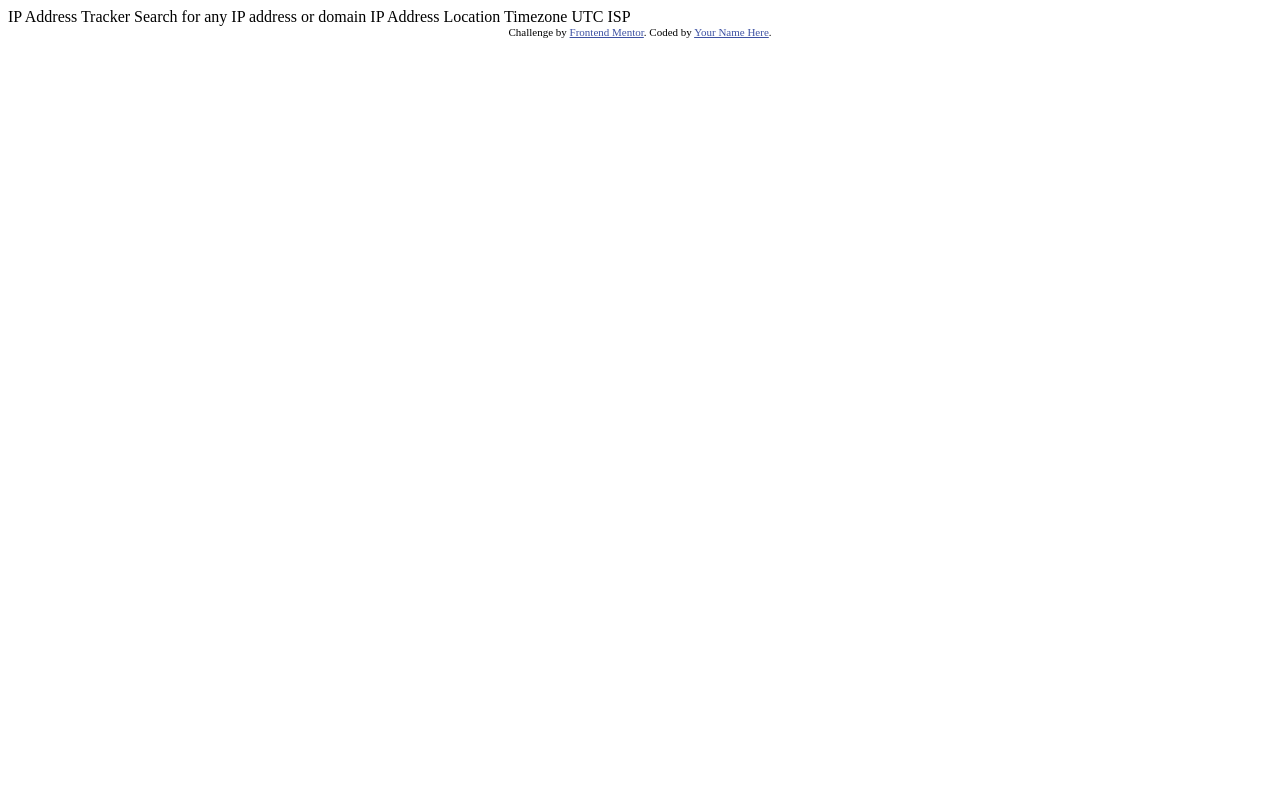
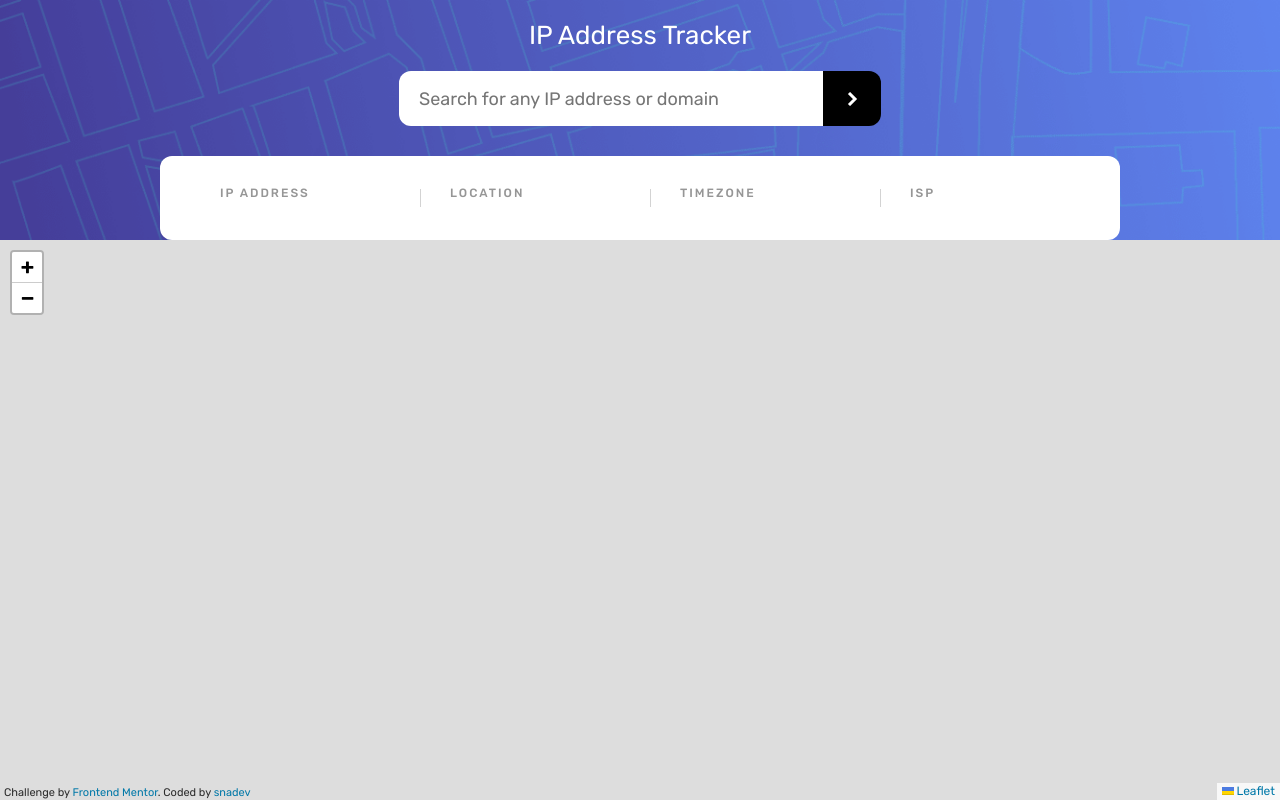
Before and after one commit to SnadeV/ip-address-tracker, a plain HTML site: page index.html in a window 1280 px wide. Drawn offline with nearby package versions, Linux system fonts and the light colour scheme.

Commit message:
Update html and style files

```diff
--- a/index.html
+++ b/index.html
@@ -1,34 +1,117 @@
 <!DOCTYPE html>
 <html lang="en">
 <head>
-  <meta charset="UTF-8">
-  <meta name="viewport" content="width=device-width, initial-scale=1.0"> <!-- displays site properly based on user's device -->
+    <meta charset="UTF-8">
+    <meta name="viewport" content="width=device-width, initial-scale=1.0">
+    <!-- displays site properly based on user's device -->
 
-  <link rel="icon" type="image/png" sizes="32x32" href="./images/favicon-32x32.png">
+    <link rel="icon" type="image/png" sizes="32x32" href="./images/favicon-32x32.png">
 
-  <title>Frontend Mentor | IP Address Tracker</title>
+    <link rel="preconnect" href="https://fonts.gstatic.com">
+    <link href="https://fonts.googleapis.com/css2?family=Rubik:wght@400;500;700&display=swap" rel="stylesheet">
 
-  <!-- Feel free to remove these styles or customise in your own stylesheet 👍 -->
-  <style>
-    .attribution { font-size: 11px; text-align: center; }
-    .attribution a { color: hsl(228, 45%, 44%); }
-  </style>
+    <link rel="stylesheet" href="https://unpkg.com/leaflet@1.7.1/dist/leaflet.css"
+          integrity="sha512-xodZBNTC5n17Xt2atTPuE1HxjVMSvLVW9ocqUKLsCC5CXdbqCmblAshOMAS6/keqq/sMZMZ19scR4PsZChSR7A=="
+          crossorigin=""/>
+    <script src="https://unpkg.com/leaflet@1.7.1/dist/leaflet.js"
+            integrity="sha512-XQoYMqMTK8LvdxXYG3nZ448hOEQiglfqkJs1NOQV44cWnUrBc8PkAOcXy20w0vlaXaVUearIOBhiXZ5V3ynxwA=="
+            crossorigin=""></script>
+    <script src="https://code.jquery.com/jquery-3.2.1.min.js"></script>
+
+    <title>Frontend Mentor | IP Address Tracker</title>
+    <link href="style.css" type="text/css" rel="stylesheet"/>
 </head>
 <body>
+<div class="wrapper">
+    <header>
+        <h1>
+            IP Address Tracker
+        </h1>
 
-  IP Address Tracker
+        <div class="search">
+            <input type="text" id="ip-address-input" name="phone" placeholder="Search for any IP address or domain"><br><br>
+            <button type="submit"></button>
+        </div>
 
-  Search for any IP address or domain
+        <div class="details-card">
+            <ul>
+                <li>
+                    <h2>IP Address</h2>
+                    <span id="ip-address"></span>
+                </li>
+                <li>
+                    <h2>Location</h2>
+                    <span id="address"></span>
+                </li>
+                <li>
+                    <h2>Timezone</h2>
+                    <span id="timezone"></span>
+                </li>
+                <li>
+                    <h2>ISP</h2>
+                    <span id="isp"></span>
+                </li>
+            </ul>
+        </div>
+    </header>
 
-  IP Address
-  Location
-  Timezone
-    UTC <!-- add offset value dynamically using the API -->
-  ISP
+    <div id="leaflet-map"></div>
 
-  <div class="attribution">
-    Challenge by <a href="https://www.frontendmentor.io?ref=challenge" target="_blank">Frontend Mentor</a>.
-    Coded by <a href="#">Your Name Here</a>.
-  </div>
+    <div class="attribution">
+        Challenge by <a href="https://www.frontendmentor.io?ref=challenge" target="_blank">Frontend Mentor</a>.
+        Coded by <a href="#">snadev</a>
+    </div>
+</div>
+<script>
+    const input = document.querySelector("input");
+    const button = document.querySelector("button");
+    const ipify_api_key = "at_jMuJigMwEEN8CxngG0MMMjclzgf4z";
+    const leafletMap = L.map('leaflet-map');
+
+    L.tileLayer('https://api.mapbox.com/styles/v1/{id}/tiles/{z}/{x}/{y}?access_token=pk.eyJ1IjoibWFwYm94IiwiYSI6ImNpejY4NXVycTA2emYycXBndHRqcmZ3N3gifQ.rJcFIG214AriISLbB6B5aw', {
+        maxZoom: 20,
+        id: 'mapbox/streets-v11',
+        tileSize: 512,
+        zoomOffset: -1
+    }).addTo(leafletMap);
+
+    button.addEventListener('click', onSearchButtonClick);
+    input.addEventListener('keypress', function (e) {
+        if (e.key === 'Enter') {
+            onSearchButtonClick();
+        }
+    });
+
+    $.getJSON('https://api.ipify.org?format=jsonp&callback=?', function(data) {
+        input.value = data.ip;
+        loadDataByIP(data.ip);
+    });
+
+    function onSearchButtonClick() {
+        if(input.value) {
+            const ip = input.value;
+            loadDataByIP(ip);
+        }
+    }
+
+    function loadDataByIP(ipAddress) {
+        $(function () {
+            $.ajax({
+                url: "https://geo.ipify.org/api/v1",
+                data: {apiKey: ipify_api_key, ipAddress: ipAddress},
+                success: function(data) {
+                    const location = data.location;
+
+                    document.getElementById("ip-address").innerHTML = data.ip;
+                    document.getElementById("address").innerHTML = location.city + ", " + location.region + " " + location.postalCode;
+                    document.getElementById("timezone").innerHTML = "UTC " + location.timezone;
+                    document.getElementById("isp").innerHTML = data.isp;
+
+                    leafletMap.setView([location.lat, location.lng], 13);
+                }
+            });
+        });
+    }
+</script>
 </body>
 </html>
--- /dev/null
+++ b/style.scss
@@ -0,0 +1,198 @@
+// Colors
+
+$primary-very-dark-gray: hsl(0, 0%, 17%);
+$primary-dark-gray: hsl(0, 0%, 59%);
+
+// Constants
+
+:root {
+  --header-height: 30vh;
+}
+
+// Style
+
+* {
+  font-family: 'Rubik', sans-serif;
+}
+
+body {
+  margin: 0;
+}
+
+h1 {
+  color: white;
+  font-size: 26px;
+  font-weight: 400;
+  margin: 20px 0 0 0;
+}
+
+header {
+  display: flex;
+  flex-direction: column;
+  align-items: center;
+  height: var(--header-height);
+  background-image: url("images/pattern-bg.png");
+  background-size: cover;
+}
+
+.search {
+  display: flex;
+  justify-content: center;
+  height: 7vh;
+  margin-top: 20px;
+}
+
+.search input, .search button {
+  border: none;
+}
+
+.search input {
+  font-size: 18px;
+  font-weight: 400;
+  width: 30vw;
+  padding: 0 20px 0 20px;
+  border-top-left-radius: 12px;
+  border-bottom-left-radius: 12px;
+}
+
+.search button {
+  background-image: url("images/icon-arrow.svg");
+  background-repeat: no-repeat;
+  background-color: black;
+  background-position: center;
+  width: 58px;
+  border-top-right-radius: 12px;
+  border-bottom-right-radius: 12px;
+}
+
+.details-card {
+  background: white;
+  border-radius: 12px;
+  max-width: 90vw;
+  z-index: 1;
+  margin-top: 30px;
+}
+
+.details-card ul {
+  display: flex;
+  justify-content: space-around;
+  flex-wrap: wrap;
+  gap: 20px;
+  list-style-type: none;
+  margin: 0;
+  padding: 30px;
+}
+
+.details-card li {
+  display: flex;
+  position: relative;
+  flex-direction: column;
+  padding-left: 30px;
+  gap: 10px;
+  width: 180px;
+}
+
+.details-card li:after {
+  content : "";
+  position: absolute;
+  left    : 0;
+  top  : 12.5%;
+  width  : 1px;
+  height: 75%;
+  border-left: 1px solid lightgray;
+}
+
+.details-card li:first-child:after {
+  border-left: none;
+}
+
+.details-card h2 {
+  color: $primary-dark-gray;
+  font-size: 12px;
+  font-weight: 500;
+  margin: 0;
+  text-transform: uppercase;
+  letter-spacing: 2px;
+}
+
+.details-card span {
+  font-size: 22px;
+  font-weight: 400;
+}
+
+.wrapper {
+  height: calc(100vh - 28px);
+}
+
+#leaflet-map {
+  height: calc(100vh - var(--header-height));
+  width: 100%;
+  z-index: 0;
+}
+
+.attribution {
+  color: $primary-very-dark-gray;
+  font-size: 11px;
+  position: relative;
+  top: -14px;
+  margin-left: 4px;
+}
+
+.attribution a {
+  text-decoration: none;
+  color: #0078A8;
+}
+
+/* MEDIA QUERIES */
+
+@media only screen and (max-width: 1066px) and (min-width: 812px) {
+  .details-card li:nth-child(4):after {
+    border-left: none;
+  }
+}
+
+@media only screen and (max-width: 811px) {
+  .details-card li:nth-child(odd):after {
+    border-left: none;
+  }
+}
+
+@media only screen and (max-width: 555px) {
+  h1 {
+    font-size: 20px;
+  }
+
+  .search {
+    width: 90vw;
+  }
+
+  .search input {
+    width: 90vw;
+  }
+
+  .details-card {
+    margin-top: 20px;
+    min-width: 90vw;
+  }
+
+  .details-card ul {
+    padding-top: 20px;
+    padding-bottom: 20px;
+  }
+
+  .details-card li:after {
+    border-left: none !important;
+  }
+
+  .details-card li {
+    text-align: center;
+  }
+
+  .details-card h2 {
+    font-size: 10px;
+  }
+
+  .details-card span {
+    font-size: 18px;
+  }
+}
```
Also changed, not shown: style.css (added), 1 other file.
